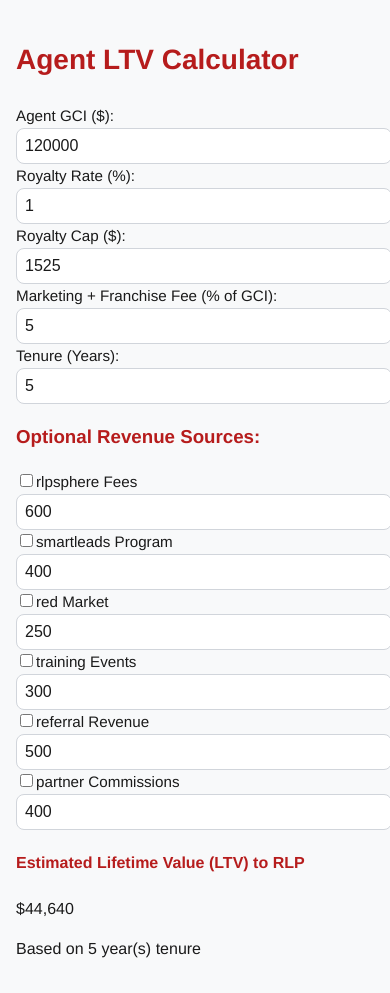
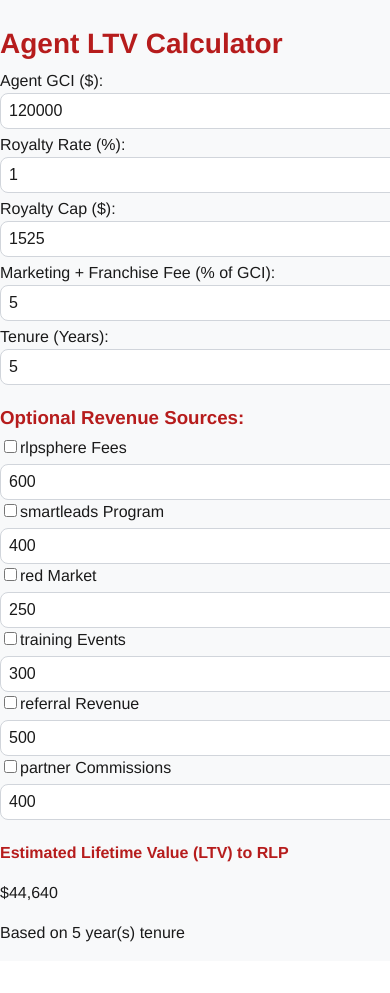
Before and after one commit to Napoleonrlp/agentltvrlp, a React (Vite) app: page / in a window 390 px wide. After the commit the page ends 961 px from the top, so only its background shows below. Built offline with nearby package versions, Linux system fonts and the light colour scheme.

Commit message:
Update App.css

```diff
--- a/src/App.css
+++ b/src/App.css
@@ -16,23 +16,19 @@
   background-color: var(--rlp-light);
   color: var(--rlp-dark);
   min-height: 100vh;
-  display: flex;
-  align-items: start;
-  justify-content: center;
-  padding: 1rem;
 }
 
-/* Input styling */
+/* Default input styling */
 .input {
   width: 100%;
   padding: var(--input-padding);
   font-size: 1rem;
+  color: var(--rlp-dark);
   background-color: var(--input-bg);
-  color: var(--rlp-dark);
   border: 1px solid var(--input-border);
   border-radius: var(--input-radius);
   outline: none;
-  transition: border-color 0.2s ease;
+  transition: border 0.2s ease;
 }
 
 .input:focus {
@@ -40,31 +36,39 @@
   box-shadow: 0 0 0 2px rgba(182, 28, 28, 0.2);
 }
 
-input[type="checkbox"] {
+input[type='checkbox'] {
   accent-color: var(--rlp-red);
 }
 
-/* Typography emphasis */
-h1, h2, h3, h4, h5 {
+/* Typography hierarchy */
+h1, h2, h3, h4 {
   color: var(--rlp-red);
   font-weight: bold;
+  margin-bottom: 0.25rem;
 }
 
 label {
   font-weight: 500;
-  font-size: 0.95rem;
+  display: block;
+  margin-bottom: 0.25rem;
 }
 
-/* Mobile layout fix */
+/* Layout container */
+.container {
+  margin: 0 auto;
+  max-width: 640px;
+  padding: 1rem;
+}
+
+/* Mobile tweaks */
 @media (max-width: 640px) {
-  body {
-    padding: 1rem;
-    align-items: stretch;
-  }
-
   .input {
     font-size: 1rem;
     padding: 0.5rem;
+  }
+
+  .container {
+    padding: 1rem 0.75rem;
   }
 
   h2 {
```
